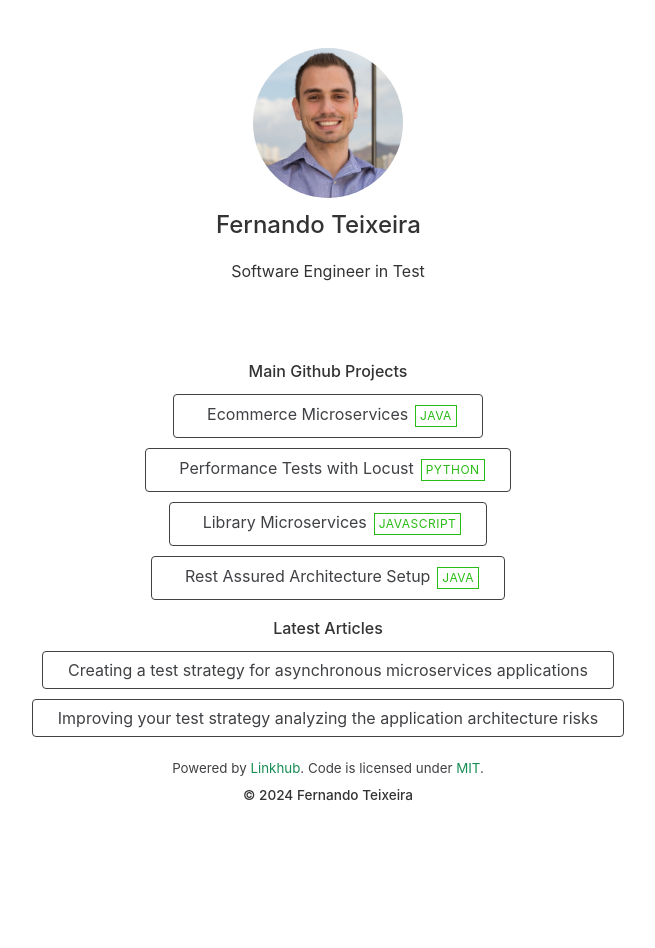
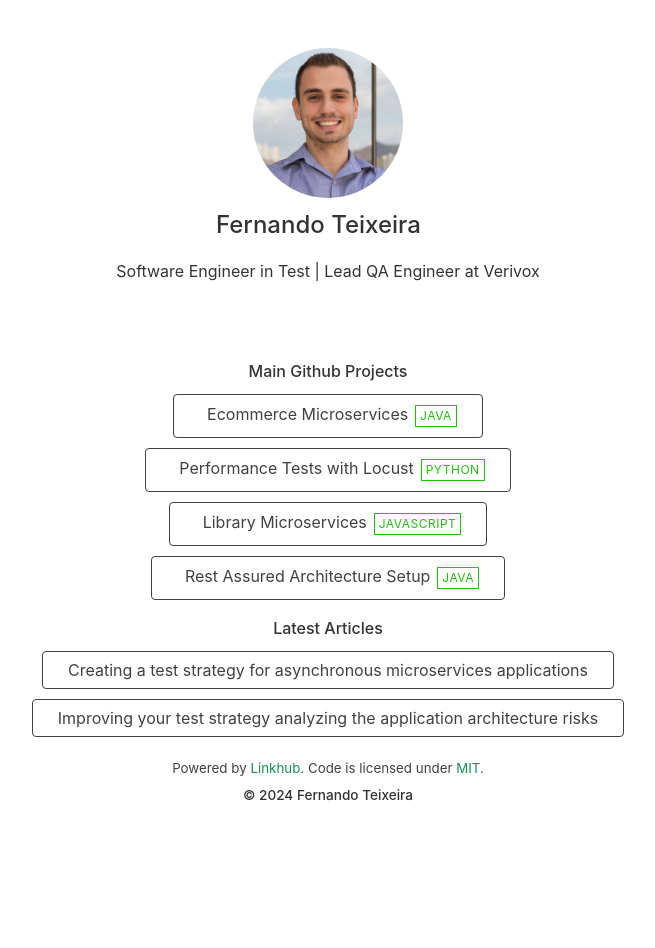
Before and after one commit to teixeira-fernando/teixeira-fernando.github.io, a Jekyll site: the page built from index.html, in a window 1280 px wide. Shown: the whole page, without its empty margins (312-967 px from the left). Built offline with Jekyll 4.4.1, drawn with Linux system fonts in a browser that asks for light colours; nearby versions of some CDN libraries.

Commit message:
Update _config.yml

```diff
--- a/_config.yml
+++ b/_config.yml
@@ -4,7 +4,7 @@ theme: linkhub-jekyll-theme
 # Site Configuration
 name: Fernando Teixeira  # Name of your website
 tagline: Links  # Set your preferred page title
-description: Software Engineer in Test  # Also used as a meta description
+description: Software Engineer in Test | Lead QA Engineer at Verivox # Also used as a meta description
 favicon: assets/images/noto--technologist-medium-light-skin-tone.svg # Path / URL to the favicon of your website (e.g., 'assets/images/favicon.png')
 logo: assets/images/profile_min_Fernando Teixeira.png # Path / URL to the logo (e.g., 'assets/images/logo.png')
 url: https://teixeira-fernando.github.io # URL of your website
```
